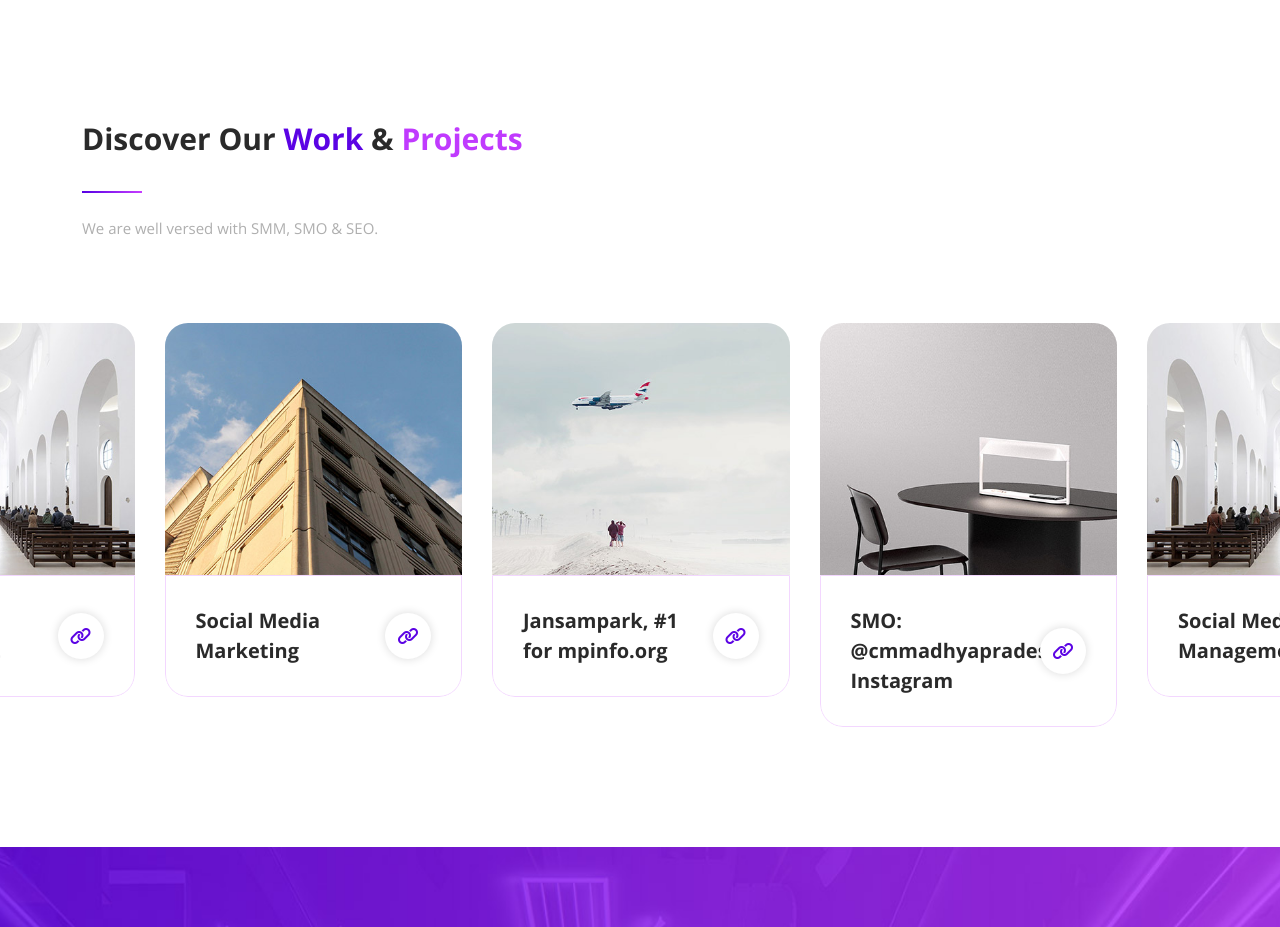
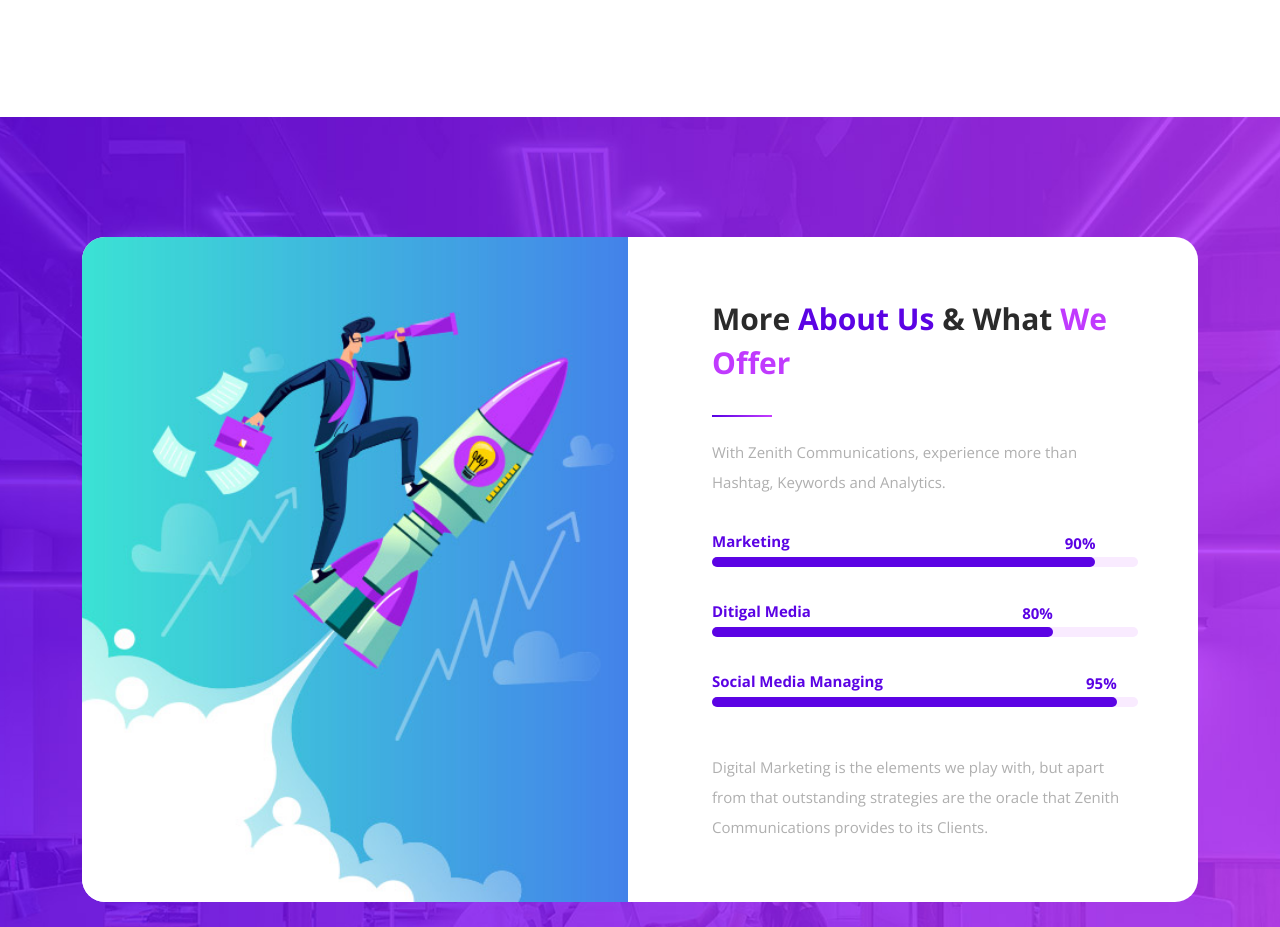
Before and after one commit to rasikpandey7/zenith, a plain HTML site: page index.html in a window 1280 px wide. Shown: the part 2173-3100 px from the top of the page. Drawn offline with nearby package versions, Linux system fonts and the light colour scheme.

Commit message:
Update index.html

```diff
--- a/index.html
+++ b/index.html
@@ -179,55 +179,6 @@
     </div>
   </div>
 
-  <div class="projects section" id="projects">
-    <div class="container">
-      <div class="row">
-        <div class="col-lg-6">
-          <div class="section-heading">
-            <h2>Discover Our <em>Work</em> &amp; <span>Projects</span></h2>
-            <div class="line-dec"></div>
-            <p>We are well versed with SMM, SMO & SEO.</p>
-          </div>
-        </div>
-      </div>
-    </div>
-    <div class="container-fluid">
-      <div class="row">
-        <div class="col-lg-12">
-          <div class="owl-features owl-carousel">
-            <div class="item">
-              <img src="assets/images/projects-01.jpg" alt="">
-              <div class="down-content">
-                <h4>Jansampark, #1 for mpinfo.org</h4>
-                <a href="https://bit.ly/jansamparkgoogle" target="_blank"><i class="fa fa-link"></i></a>
-              </div>
-            </div>
-            <div class="item">
-              <img src="assets/images/projects-02.jpg" alt="">
-              <div class="down-content">
-                <h4>SMO: @cmmadhyapradesh Instagram</h4>
-                <a href="https://www.instagram.com/cmmadhyapradesh" target="_blank"><i class="fa fa-link"></i></a>
-              </div>
-            </div>
-            <div class="item">
-              <img src="assets/images/projects-03.jpg" alt="">
-              <div class="down-content">
-                <h4>Social Media Management</h4>
-                <a href="https://www.linktr.ee/zenithcom" target="_blank"><i class="fa fa-link"></i></a>
-              </div>
-            </div>
-            <div class="item">
-              <img src="assets/images/projects-04.jpg" alt="">
-              <div class="down-content">
-                <h4>Social Media Marketing</h4>
-                <a href="https://www.twitter.com/jansamparkmp" target="_blank"><i class="fa fa-link"></i></a>
-              </div>
-            </div>
-          </div>
-        </div>
-      </div>
-    </div>
-  </div>
 
   <div class="infos section" id="infos">
     <div class="container">
```
